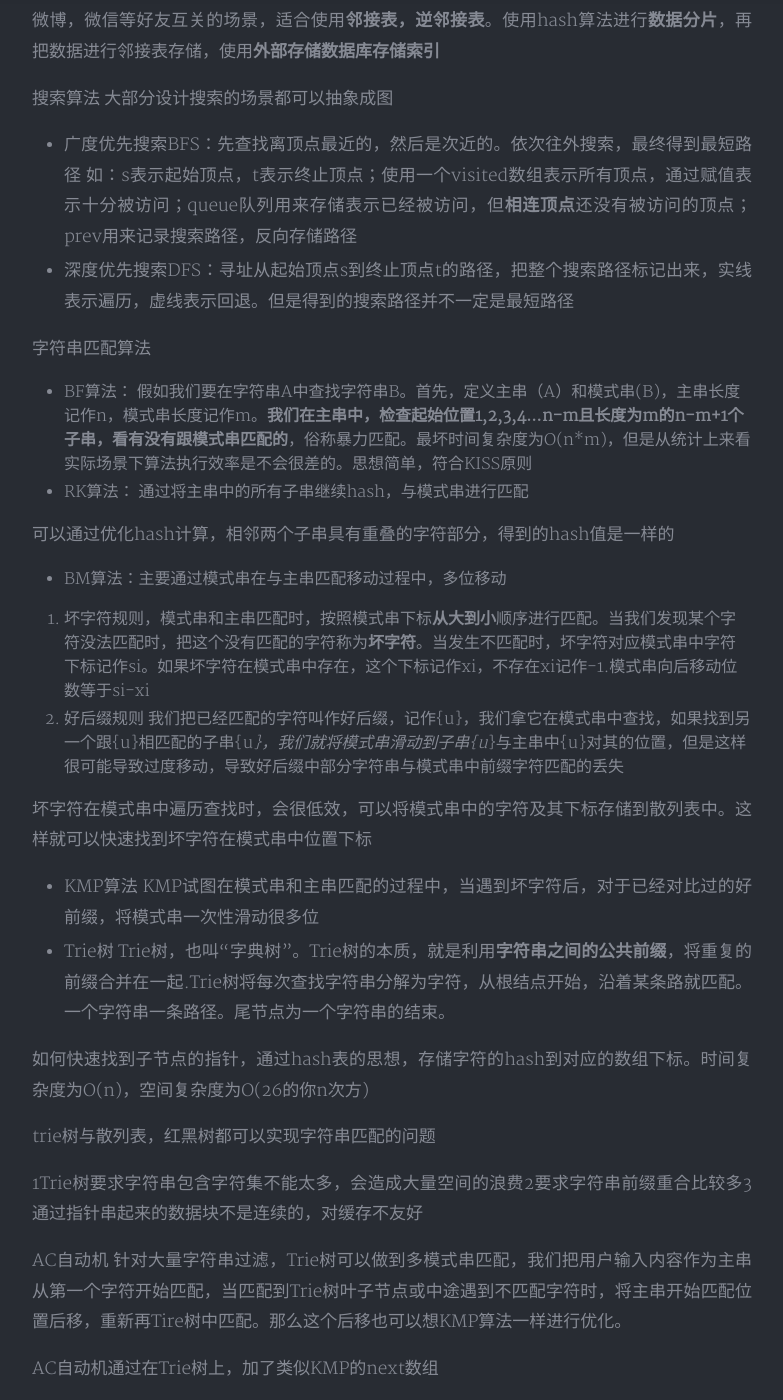
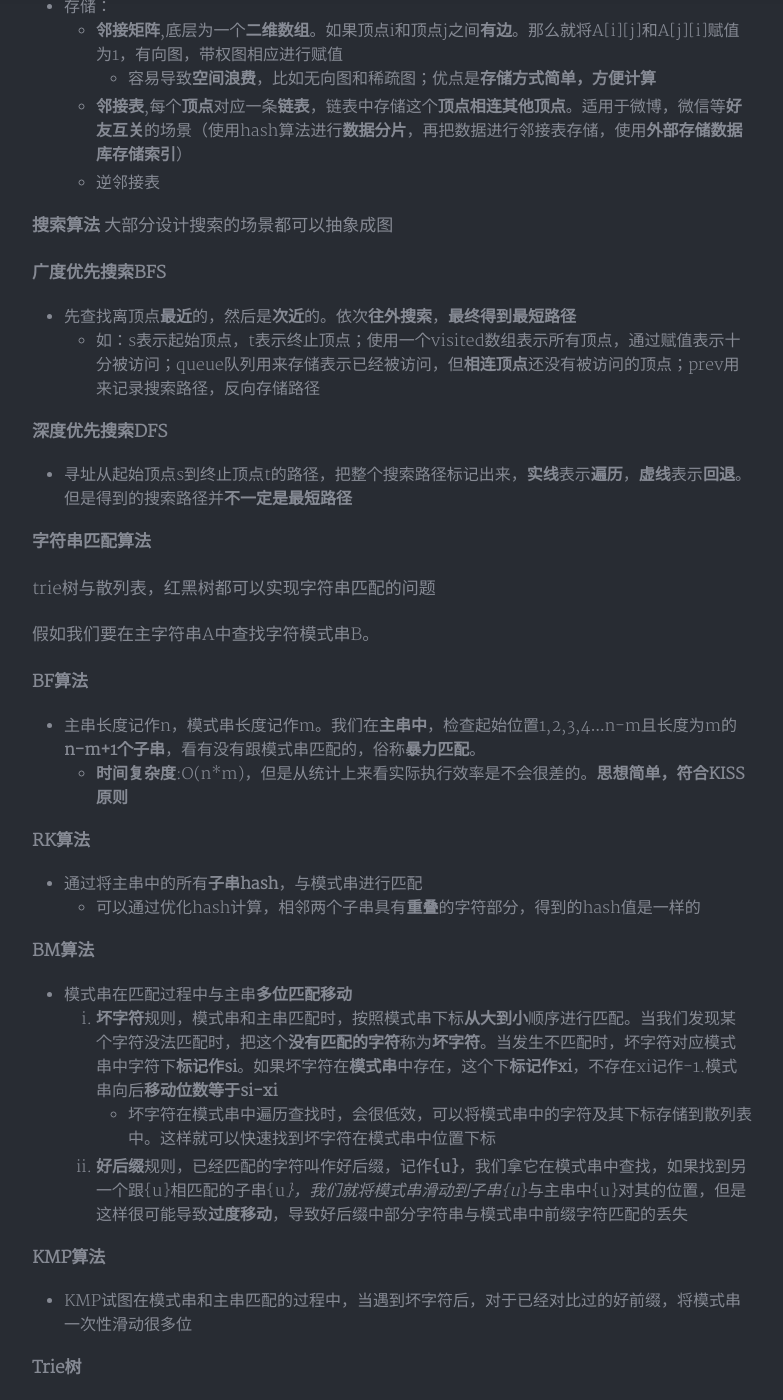
Before and after one commit to gobige/gobige.github.io, a Jekyll site: the page built from _posts/2018-08-23-arithmetic.md, in a window 1280 px wide and 1400 px high, scrolled down 7853 px. Shown: the whole window, without its empty margins (248-1031 px from the left). Built offline with Jekyll 4.4.1, drawn with Linux system fonts in a browser that asks for light colours; nearby versions of some CDN libraries; our own code applies the rules of GitHub Pages for plain Markdown files; formulas are drawn with MathJax 3; a style sheet for code colours, icons or effects is not loaded; some of the changed text lies outside the part shown.

Commit message:
算法 update

````diff
--- a/_posts/2018-08-23-arithmetic.md
+++ b/_posts/2018-08-23-arithmetic.md
@@ -1,4 +1,4 @@
----
+ ---
 layout: post
 title: '算法'
 subtitle: '常用算法以及使用场景，实现'
@@ -10,46 +10,46 @@
 ---
 
 ## 前言
-任何定义明确的计算步骤都可称为**算法**，接受一个或一组值为输入，输出一个或一组值。
+任何定义**明确的计算步骤**都可称为**算法**，接受一个或一组值为输入，输出一个或一组值。
 
-算法必须具备三个特性,分别是：
+算法必须具备三个特性：
 
-- **有穷性**，执行有限步骤后，算法必须中止。
-- **确切性**，算法每个步骤都必须确切定义
-- **可行性**，特点算法须可以在特定的时间内解决特点问题
+- **有穷性**，执行**有限步骤**后，算法必须中止。
+- **确切性**，算法每个**步骤**都必须**确切定义**
+- **可行性**，特点算法须可以在**特定的时间**内解决**特点问题**
 
 - 线性表
-    * 数组
-    * 链表
+    * [x] [数组](#array)
+    * [x] [链表](#linkedList)
         + 单链表
         + 双向链表
         + 循环链表
         + 双向循环链表
         + 静态链表
-    * 栈
+    * [x] [栈](#stack)
         + 顺序栈
         + 链式栈
-    * 队列
+    * [x] [队列](#deque)
         * 普通队列
         * 双端队列
         * 阻塞队列
         * 并发队列
         * 阻塞并发队列
-- 散列表
+- [x] [散列表](#hashTable)
     * 散列函数
     * 冲突解决
         * 链表法
-        * 开发寻址
-        * 其他
+        * 开放寻址
+        * 一致性哈希
     * 动态扩容
     * 位图
 - 树
     * 二叉树
         * 平衡二叉树
-        * 二叉查找树
+        * [x] [二叉查找树](#binarySearchTree)
         * 平衡二叉查找树
             * AVL树
-            * 红黑树
+            * [x] [红黑树](#redBlackTree)
         * 完全二叉树
         * 满二叉树
     * 多路查找树
@@ -57,7 +57,7 @@
         * B+树
         * 2-3树
         * 2-3-4树
-    * 堆
+    * [x] [堆](#heap)
         * 小顶堆
         * 大顶堆
         * 优先级队列
@@ -66,10 +66,10 @@
     * 其他
         * 树状数组
         * 线段树
-* 图
+* [x] [图](#map)
     * 图的存储
-        * 邻接矩阵
-        * 邻接表
+        * [x] [邻接矩阵](#adjacencyMatrix)
+        * [x] [邻接表](#adjacencyTable)
     * 拓扑排序
     * 最短路径
     * 关键路径
@@ -84,7 +84,7 @@
         * 平均
         * 均摊
 * 基本算法思想
-    * 贪心算法
+    * [x] [贪心算法](#greedy)
     * 分治算法
     * 动态规划
     * 回溯算法
@@ -104,8 +104,8 @@
         * 桶排序
         * 基数排序
 * 搜索
-    * 深度优先搜索
-    * 广度优先搜索
+    * [x] [深度优先搜索](#dfs)
+    * [x] [广度优先搜索](#bfs)
     * A*启发式搜索
 * 查找
     * 线性表查询
@@ -148,172 +149,206 @@
 ```
 - $$O(2^n)$$,$$O(n)$$,$$O(nlogn)$$,$$O(2^n)$$,$$O(n!)$$,$$O(n^2)$$,$$O(n^3)$$,$$O(n^k)$$
 
+<span id = "array"><b>数组</b></span>
+**连续内存**地址，支持**随机访问**，增加，删除特定位置元素会造成，其他元素在数组中位置的移动。
 
-数组：连续内存地址，支持随机下标访问，增加，删除特定位置元素会造成，其他元素在数组中位置的移动。
+<span id = "linkedList"><b>链表</b></span>
+**离散内存**地址，不支持随机下标访问，因为会存储其他引用，**索引占用**内存会比数组多几倍，但是删除，增加操作的实际复杂度为O(1)；
 
-链表：离散内存地址，不支持随机下标访问，因为会存储其他引用，索引占用内存会比数组多几倍，但是删除，增加操作的实际复杂度为O(1)；
+注意：
+1. 理解引用的含义
+2. 警惕指针丢失和内存泄露
+3. 利用哨兵简化实现难度
+4. 重点留意边界问题（链表为空；一个节点；两个节点；在处理头结点和尾节点的时候逻辑是否支持等情况；另外举例画图，辅助思考，多写多练）
 
-链表实现代码需要注意几点：1理解引用的含义 2警惕指针丢失和内存泄露 3利用哨兵简化实现难度 4重点留意边界问题（链表为空；一个节点；两个节点；在处理头结点和尾节点的时候逻辑是否支持等情况；另外举例画图，辅助思考，多写多练）
+有效的练习
+1. 单链表反转
+2. 链表中环的检测
+3. 两个有序的链表合并
+4. 删除链表倒数第几个节点
+5. 求链表的中间结点
 
-链表中几个极具操作有效的练习 1 单链表反转 2 链表中环的检测 3 两个有序的链表合并  4 删除链表倒数第几个节点 5求链表的中间结点
+<span id = "stack"><b>栈</b></span>
+数组和链表在功能上面来说可以代替栈，但是，**数组和链表暴露太多接口**，操作上的灵活会导致使用的不可控，根据栈的**先进后出**特性适用合适的场景。用数组实现称为**顺序栈**，用链表实现称为链式栈
 
-栈：数组和链表在功能上面来说可以代替栈，但是，数组和链表暴露太多借口，操作上的灵活会导致使用的不可控，根据栈的**先进后出**特性适用合适的场景。用数组实现称为顺序栈，用链表实现称为链式栈
+<span id = "deque"><b>队列</b></span>
+特性为先进先出，也分为顺序队列和链式队列，主要使用场景为大部分**资源有限的场景**
 
-队列：特性为先进先出，也分为顺序队列和链式队列，主要使用场景为大部分资源有限的场景
-
-递归：利：简化代码，增加可读性；弊：需要注意的是 堆栈溢出和重复计算的问题，还有时间，空间复杂度的问题
+<span id = "recursive"><b>递归</b></span>
+利：简化代码，增加可读性；弊：需要注意的是 堆栈溢出和重复计算的问题，还有时间，空间复杂度的问题
 
 排序算法的执行效率分析：
 1. 最好情况，最坏情况，平均时间复杂度
 2. 时间复杂度系数，常数，低阶
 3. 比较次数和交换的次数（内存消耗，算法稳定性）
 
-跳表：
+<span id = "jumpTable"><b>跳表</b></span>
 链表加索引的结构，跳表索引动态更新通过一个随机函数，决定要插入的节点插入到第几级索引当中
 
-散列表：
-通过键和值的结构存储数据，
-散列函数设计基本要求
-1. 散列函数计算得到的散列值为一个非负整数
+
+**hash算法**
+
+- 通过讲**任意长度二进制**值串映射为**固定长度的二进制**值串
+- 作用：安全加密，唯一标识，数据校验，散列函数，负载均衡，数据分片，分布式存储
+
+<span id = "hashTable"><b>散列表</b></span>
+通过**键和值**的结构存储数据
+
+散列函数设计：
+
+1. 散列函数计算得到的**散列值为一个非负整数**
 2. 如果key1=key2，那么hash得到的值时相等的
-3. 尽量避免大量的hash冲突
+3. 尽量避免大量的**hash冲突**
 
-hash冲突解决方案
-- **开放寻址法**：**优点** 数据都存储在数组中，有效利用CPU缓存加快查询速度；序列化比较简单；**缺点** 冲突代价更高，开放寻址法，装载因子上限不能太大 综上所述：开放寻址法适合数据量比较小，装载因子小的情况
+**hash冲突解决方案**
+
+- **开放寻址法**
+    - **优点：**数据都存储在数组中，有效利用CPU缓存加快查询速度；序列化比较简单；
+    - **缺点：**冲突代价更高，开放寻址法，装载因子上限不能太大
+    - **适用场景：**数据量比较小，装载因子小的场景
 - **链表法**: 链表节点可以在需要的时候在创建，对大装载因子的容忍度更高，即使变成链表后，只是查询速度有所下降，能够有效的避免散列碰撞攻击
 
-一致性hash算法用于解决分布式缓存数据分布问题，传统的哈希算法下，每条缓存数据落在那个节点是通过哈希算法和服务器节点数量计算出来的，一旦服务器节点数量发生增加或者介绍，哈希值需要重新计算，此时几乎所有的数据和服务器节点的对应关系也会随之发生变化
+- **一致性哈希算法**:
+一致性hash算法用于解决**分布式缓存数据**分布问题，传统的哈希算法下，每条缓存数据落在那个节点是通过哈希算法和服务器节点数量计算出来的，一旦服务器节点数量发生增加或者介绍，哈希值需要重新计算，此时几乎所有的数据和服务器节点的对应关系也会随之发生变化
+    - 首先将哈希空间映射到一个**虚拟的环**上，环上的数值分从 0 到 2^32-1，使用同样的哈希算法将缓存服务节点（通常通过服务器IP+端口作为节点的key）和数据键映射到环上的位置
+    - 使用一致的方向（比如顺时针方向）沿环查找，遇到的第一个有效服务器就是缓存保存的地方，这样失效的缓存就会很少，在实体服务器不增加的情况下，用多个虚拟节点替代原来的单个实体节点，一台服务服务器在环上就对应多个位置，这样可以让数据存储更加均匀，各服务器的负载页更加平衡
 
-**一致性哈希算法**:
-一致性hash算法用于解决分布式缓存数据分布问题，传统的哈希算法下，每条缓存数据落在那个节点是通过哈希算法和服务器节点数量计算出来的，一旦服务器节点数量发生增加或者介绍，哈希值需要重新计算，此时几乎所有的数据和服务器节点的对应关系也会随之发生变化
+- **工业级散列函数**
+    - 支持快速查询，插入，删除
+    - 内存占用合理，不能浪费过多内存空间
+    - 性能稳定，极端情况下，性能也不会退化到无法接受的情况
 
-- 首先将哈希空间映射到一个虚拟的环上，环上的数值分从 0 到 2^32-1，使用同样的哈希算法将缓存服务节点（通常通过服务器IP+端口作为节点的key）和数据键映射到环上的位置
-- 使用一致的方向（比如顺时针方向）沿环查找，遇到的第一个有效服务器就是缓存保存的地方，这样失效的缓存就会很少，在实体服务器不增加的情况下，用多个虚拟节点替代原来的单个实体节点，一台服务服务器在环上就对应多个位置，这样可以让数据存储更加均匀，各服务器的负载页更加平衡
+**动态扩容**：
 
-工业级散列函数：
+- 不要求当原有数组空间不足时，一次性扩展数组的容量，**新建**一个**散列表**，**新旧数据结构一起使用**，**逐步转移**原有数据到新空间
 
-- 支持快速查询，插入，删除
-- 内存占用合理，不能浪费过多内存空间
-- 性能稳定，极端情况下，性能也不会退化到无法接受的情况
+**LRU缓存淘汰算法**
 
-动态扩容：
-不要求当原有数组空间不足时，一次性扩展数组的容量，新建一个散列表，新旧数据结构一起使用，逐步转移原有数据到新空间
-
-LRU缓存淘汰算法
-通过散列表和双向链表的组合使用可以做到在缓存中的添加，删除，查找数据的时间复杂度为O(1)
-
-LinkedHashMap是通过双向链表和散列表者2两种数据结构组合实现的
-
-hash算法：通过讲任意长度二进制值串映射为固定长度的二进制值串。
-
-hash算法的作用：
-安全加密，唯一标识，数据校验，散列函数，负载均衡，数据分片，分布式存储
+- 通过**散列表和双向链表**的组合使用可以做到在缓存中的添加，删除，查找数据的时间复杂度为O(1) ，如LinkedHashMap
 
 二叉树存储方法：
 
-- 链式存储法，平常所见大多数二叉树的结构
-- 顺序存储法，把根结点存储在下标i=1的位置，左子节点存储在下标2*i的位置，右子节点存储在2*i+1的位置（由此而见，这种方式如果存储的非完全二叉树，那么就会浪费数组很多存储空间，完全二叉树只会浪费下标为0的一个位置）
+- 链式存储法，平常所见**大多数二叉树的结构**
+- 顺序存储法，把根结点存储在下标i=1的位置，左子节点存储在下标2*i的位置，右子节点存储在2*i+1的位置（由此而见，这种方式如果存储的非完全二叉树，那么就会**浪费数组很多存储**空间，完全二叉树只会浪费下标为0的一个位置）
 
-二叉查找树，增加，查询，最大，最小，都是高效的，删除情况比较复杂，分是否有节点有不同处理方式，同时二叉查找树通过中序遍历可以得到有序序列。重复数据的二叉查找树存储处理，1.链表 2重复数据放到右节点，查询，删除的时候要求一直遍历右节点，直到不等值
+<span id = "binarySearchTree"><b>二叉查找树</b></span>
 
-散列表和二叉树：
+- 增加，查询，最大，最小，都是高效的，**删除**情况比**较复杂**，分是否有节点有不同处理方式，同时二叉查找树通过**中序遍历**可以得到**有序序列**。
+- **重复数据**的二叉查找树**存储处理**，
+    1. 链表
+    2. 重复数据放到右节点，查询，删除的时候要求一直遍历右节点，**直到不等值**
 
-- 散列表中数据是无序存储的，要输出有序数据，需先进行排序。对应二叉查找树，只需中序遍历即可，时间复杂度为O(n)
-- 散列表扩容耗时很多，当遇到冲突时，性能不稳定，二叉查找树中平衡二叉树，时间复杂度文档在O(logn)
+**散列表和二叉树区别**：
+
+- 散列表中数据是**无序存储**的，要输出有序数据，需先进行排序。对应二叉查找树，只需中序遍历即可，时间复杂度为O(n)
+- **散列表扩容耗时很多**，当遇到冲突时，性能不稳定，二叉查找树中平衡二叉树，时间复杂度文档在O(logn)
 - 散列表时间复杂度是常量级的，加上hash计算的耗时，不一定比平衡二叉查找树效率高
 - 散列表需要考虑散列算法，扩容，缩容，装载因子等众多复杂因素
 
-红黑树不一定完全平衡，最优平衡，红黑树的平衡方法，节点旋转
+<span id = "redBlackTree"><b>红黑树</b></span>
 
-递归树：通过将大问题分解为小问题进行求解，一层一层分解可比做一棵树
+- **不一定完全平衡**，最优平衡，红黑树的平衡方法，节点旋转
 
-堆： 1 必须是完全二叉树，2 堆中每个节点值必须大于等于其子树每个节点的值（或小于）
+**递归树**
 
-堆化： 堆中元素插入和删除后，需要进行调整，让其满足堆的特性，这个过程叫做堆化。
-从下往上，或从上往下进行元素删除，增加，每个节点进行对比，交换位置。
+- 通过将大问题分解为小问题进行求解，一层一层分解可比做一棵树
 
-堆排序和快速排序：
+<span id = "heap"><b>堆</b></span>
 
-1. 堆排序数据访问方式没有快速排序友好，前者跳着访问的，对cpu缓存不友好
-2. 对于同样数据，在排序过程中，堆排序的数据交换次数要多于快速排序
-
-堆的应用：
-
-- 优先级队列
+- 必须是完全二叉树
+- 堆中每个节点值必须大于等于其子树每个节点的值（或小于）
+- 堆化： 堆中元素插入和删除后，需要进行调整，让其满足堆的特性，这个过程叫做堆化（从下往上，或从上往下进行元素删除，增加，每个节点进行对比，交换位置）。
+- 应用
+    - 优先级队列
     - 合并有序小文件（入堆，出堆）
     - 高性能定时器（始终拿堆顶数据）
-- 利用堆求TOP k
-    - 静态
-    - 动态
-- 利用堆求中位数
-    - 静态 第n/2个数据就是中位数
-    - 动态 维护两个堆，一个大顶堆，一个小顶堆，分别存储前半，后半部分数据
-- 求百分比数
+    - 利用堆求TOP k
+        - 静态
+        - 动态
+    - 利用堆求中位数
+        - 静态 第n/2个数据就是中位数
+        - 动态 维护两个堆，一个大顶堆，一个小顶堆，分别存储前半，后半部分数据
+    - 求百分比数
 
-图：
+**堆排序和快速排序**：
 
-- 顶点：图中的元素称作顶点
-- 边：顶点与顶点之间建立的联系关系
-- 度：每个顶点有多少条边关联，叫做顶点的度
+1. 堆排序数据访问方式没有快速排序友好，前者跳着访问的，对**cpu缓存不友好**
+2. 对于同样数据，在排序过程中，**堆排序的数据交换次数要多于快速排序**
 
-有向图：某个节点关注某个节点，不关注其他节点，分为入度和出度
-无向图：节点之间互相关注
-带权图：每条边都有一个权重，可以通过权重表示每个顶点之间的热度
+<span id = "map"><b>图</b></span>
 
-图的存储：
+- 构造：
+    - 顶点：图中的元素称作顶点
+    - 边：顶点与顶点之间建立的联系关系
+    - 度：每个顶点有多少条边关联，叫做顶点的度
+- 分类：
+    - 有向图：某个节点关注某个节点，不关注其他节点，分为入度和出度
+    - 无向图：节点之间互相关注
+    - 带权图：每条边都有一个权重，可以通过权重表示每个顶点之间的热度
+- 存储：
+    - <span id="adjacencyMatrix"><b>邻接矩阵</b></span>,底层为一个**二维数组**。如果顶点i和顶点j之间**有边**。那么就将A[i][j]和A[j][i]赋值为1，有向图，带权图相应进行赋值
+        - 容易导致**空间浪费**，比如无向图和稀疏图；优点是**存储方式简单，方便计算**
+    - <span id="adjacencyTable"><b>邻接表</b></span>,每个**顶点**对应一条**链表**，链表中存储这个**顶点相连其他顶点**。适用于微博，微信等**好友互关**的场景（使用hash算法进行**数据分片**，再把数据进行邻接表存储，使用**外部存储数据库存储索引**）
+    - 逆邻接表
 
-- 邻接矩阵，底层为一个二维数组。如果顶点i和顶点j之间有边。那么就将A[i][j]和A[j][i]赋值为1，有向图，带权图相应进行赋值
-
-邻接矩阵很容易导致空间的浪费，比如无向图和稀疏图；优点是存储方式简单，方便计算
-
-- 邻接表，每个顶点对应一条链表，链表中存储这个顶点与之相连的其他顶点
-
-微博，微信等好友互关的场景，适合使用**邻接表，逆邻接表**。使用hash算法进行**数据分片**，再把数据进行邻接表存储，使用**外部存储数据库存储索引**
-
-搜索算法
+**搜索算法**
 大部分设计搜索的场景都可以抽象成图
 
-- 广度优先搜索BFS：先查找离顶点最近的，然后是次近的。依次往外搜索，最终得到最短路径
-如：s表示起始顶点，t表示终止顶点；使用一个visited数组表示所有顶点，通过赋值表示十分被访问；queue队列用来存储表示已经被访问，但**相连顶点**还没有被访问的顶点；prev用来记录搜索路径，反向存储路径
+<span id="bfs"><b>广度优先搜索BFS</b></span>
 
-- 深度优先搜索DFS：寻址从起始顶点s到终止顶点t的路径，把整个搜索路径标记出来，实线表示遍历，虚线表示回退。但是得到的搜索路径并不一定是最短路径
-
-字符串匹配算法
-
-- BF算法：
-假如我们要在字符串A中查找字符串B。首先，定义主串（A）和模式串(B)，主串长度记作n，模式串长度记作m。**我们在主串中，检查起始位置1,2,3,4...n-m且长度为m的n-m+1个子串，看有没有跟模式串匹配的**，俗称暴力匹配。最坏时间复杂度为O(n*m)，但是从统计上来看实际场景下算法执行效率是不会很差的。思想简单，符合KISS原则
-- RK算法：
-通过将主串中的所有子串继续hash，与模式串进行匹配
-
-可以通过优化hash计算，相邻两个子串具有重叠的字符部分，得到的hash值是一样的
-
-- BM算法：主要通过模式串在与主串匹配移动过程中，多位移动
-
-1. 坏字符规则，模式串和主串匹配时，按照模式串下标**从大到小**顺序进行匹配。当我们发现某个字符没法匹配时，把这个没有匹配的字符称为**坏字符**。当发生不匹配时，坏字符对应模式串中字符下标记作si。如果坏字符在模式串中存在，这个下标记作xi，不存在xi记作-1.模式串向后移动位数等于si-xi
-2. 好后缀规则
-我们把已经匹配的字符叫作好后缀，记作{u}，我们拿它在模式串中查找，如果找到另一个跟{u}相匹配的子串{u*}，我们就将模式串滑动到子串{u*}与主串中{u}对其的位置，但是这样很可能导致过度移动，导致好后缀中部分字符串与模式串中前缀字符匹配的丢失
-
-坏字符在模式串中遍历查找时，会很低效，可以将模式串中的字符及其下标存储到散列表中。这样就可以快速找到坏字符在模式串中位置下标
+- 先查找离顶点**最近**的，然后是**次近**的。依次**往外搜索**，**最终得到最短路径**
+    - 如：s表示起始顶点，t表示终止顶点；使用一个visited数组表示所有顶点，通过赋值表示十分被访问；queue队列用来存储表示已经被访问，但**相连顶点**还没有被访问的顶点；prev用来记录搜索路径，反向存储路径
 
 
-- KMP算法
-KMP试图在模式串和主串匹配的过程中，当遇到坏字符后，对于已经对比过的好前缀，将模式串一次性滑动很多位
+<span id="dfs"><b>深度优先搜索DFS</b></span>
 
-- Trie树
-Trie树，也叫“字典树”。Trie树的本质，就是利用**字符串之间的公共前缀**，将重复的前缀合并在一起.Trie树将每次查找字符串分解为字符，从根结点开始，沿着某条路就匹配。一个字符串一条路径。尾节点为一个字符串的结束。
+- 寻址从起始顶点s到终止顶点t的路径，把整个搜索路径标记出来，**实线**表示**遍历**，**虚线**表示**回退**。但是得到的搜索路径并**不一定是最短路径**
 
-如何快速找到子节点的指针，通过hash表的思想，存储字符的hash到对应的数组下标。时间复杂度为O(n)，空间复杂度为O(26的你n次方)
+**字符串匹配算法**
 
 trie树与散列表，红黑树都可以实现字符串匹配的问题
 
-1Trie树要求字符串包含字符集不能太多，会造成大量空间的浪费2要求字符串前缀重合比较多3通过指针串起来的数据块不是连续的，对缓存不友好
+假如我们要在主字符串A中查找字符模式串B。
 
-AC自动机
-针对大量字符串过滤，Trie树可以做到多模式串匹配，我们把用户输入内容作为主串从第一个字符开始匹配，当匹配到Trie树叶子节点或中途遇到不匹配字符时，将主串开始匹配位置后移，重新再Tire树中匹配。那么这个后移也可以想KMP算法一样进行优化。
+
+<span id="bf"><b>BF算法</b></span>
+
+- 主串长度记作n，模式串长度记作m。我们在**主串中**，检查起始位置1,2,3,4...n-m且长度为m的**n-m+1个子串**，看有没有跟模式串匹配的，俗称**暴力匹配**。
+    - **时间复杂度**:O(n*m)，但是从统计上来看实际执行效率是不会很差的。**思想简单，符合KISS原则**
+
+<span id="RK"><b>RK算法</b></span>
+
+- 通过将主串中的所有**子串hash**，与模式串进行匹配
+    - 可以通过优化hash计算，相邻两个子串具有**重叠**的字符部分，得到的hash值是一样的
+
+<span id="bm"><b>BM算法</b></span>
+
+- 模式串在匹配过程中与主串**多位匹配移动**
+    1. **坏字符**规则，模式串和主串匹配时，按照模式串下标**从大到小**顺序进行匹配。当我们发现某个字符没法匹配时，把这个**没有匹配的字符**称为**坏字符**。当发生不匹配时，坏字符对应模式串中字符下**标记作si**。如果坏字符在**模式串**中存在，这个下**标记作xi**，不存在xi记作-1.模式串向后**移动位数等于si-xi**
+        - 坏字符在模式串中遍历查找时，会很低效，可以将模式串中的字符及其下标存储到散列表中。这样就可以快速找到坏字符在模式串中位置下标
+    2. **好后缀**规则，已经匹配的字符叫作好后缀，记作**{u}**，我们拿它在模式串中查找，如果找到另一个跟{u}相匹配的子串{u*}，我们就将模式串滑动到子串{u*}与主串中{u}对其的位置，但是这样很可能导致**过度移动**，导致好后缀中部分字符串与模式串中前缀字符匹配的丢失
+
+
+<span id="kmp"><b>KMP算法</b></span>
+
+- KMP试图在模式串和主串匹配的过程中，当遇到坏字符后，对于已经对比过的好前缀，将模式串一次性滑动很多位
+
+<span id="trie"><b>Trie树</b></span>
+
+- Trie树，也叫“字典树”。Trie树的本质，就是利用**字符串之间的公共前缀**，将重复的前缀合并在一起.Trie树将每次查找**字符串分解为字符**，从根结点开始，沿着某条路就匹配。一个字符串一条路径。尾节点为一个字符串的结束。
+    - 通过hash表，存储字符的hash到对应的数组下标。时间复杂度为O(n)，空间复杂度为O(26的n次方)
+    - 要求字符串包含字符集不能太多，会造成大量空间的浪费
+    - 字符串前缀重合比较多
+    - 指针串起来的数据块不是连续的，对缓存不友好
+
+<span id="acAuto"><b>AC自动机</b></span>
+
+- 针对大量字符串过滤，Trie树可以做到多模式串匹配，我们把用户输入内容作为主串从第一个字符开始匹配，当匹配到Trie树叶子节点或中途遇到不匹配字符时，将主串开始匹配位置后移，重新再Tire树中匹配。那么这个后移也可以想KMP算法一样进行优化。
 
 AC自动机通过在Trie树上，加了类似KMP的next数组
 
-- 贪心算法
-1. 定义限制值和期望值，数据在满足限制值情况下最大化期望值
 
-贪心算法能解决问题，但是不一定是最优解（因为前面的选择会影响后面的选择）
+<span id="acAuto"><b>贪心算法</b></span>
+
+- 定义**限制值和期望值**，数据在**满足限制值**情况下**最大化期望值**
+- 贪心算法能解决问题，但是**不一定是最优解**（因为前面的**选择**会**影响**后面的**选择**）
````
Also changed, not shown: other parts of _posts/2018-08-23-arithmetic.md (+6 -5 lines).
